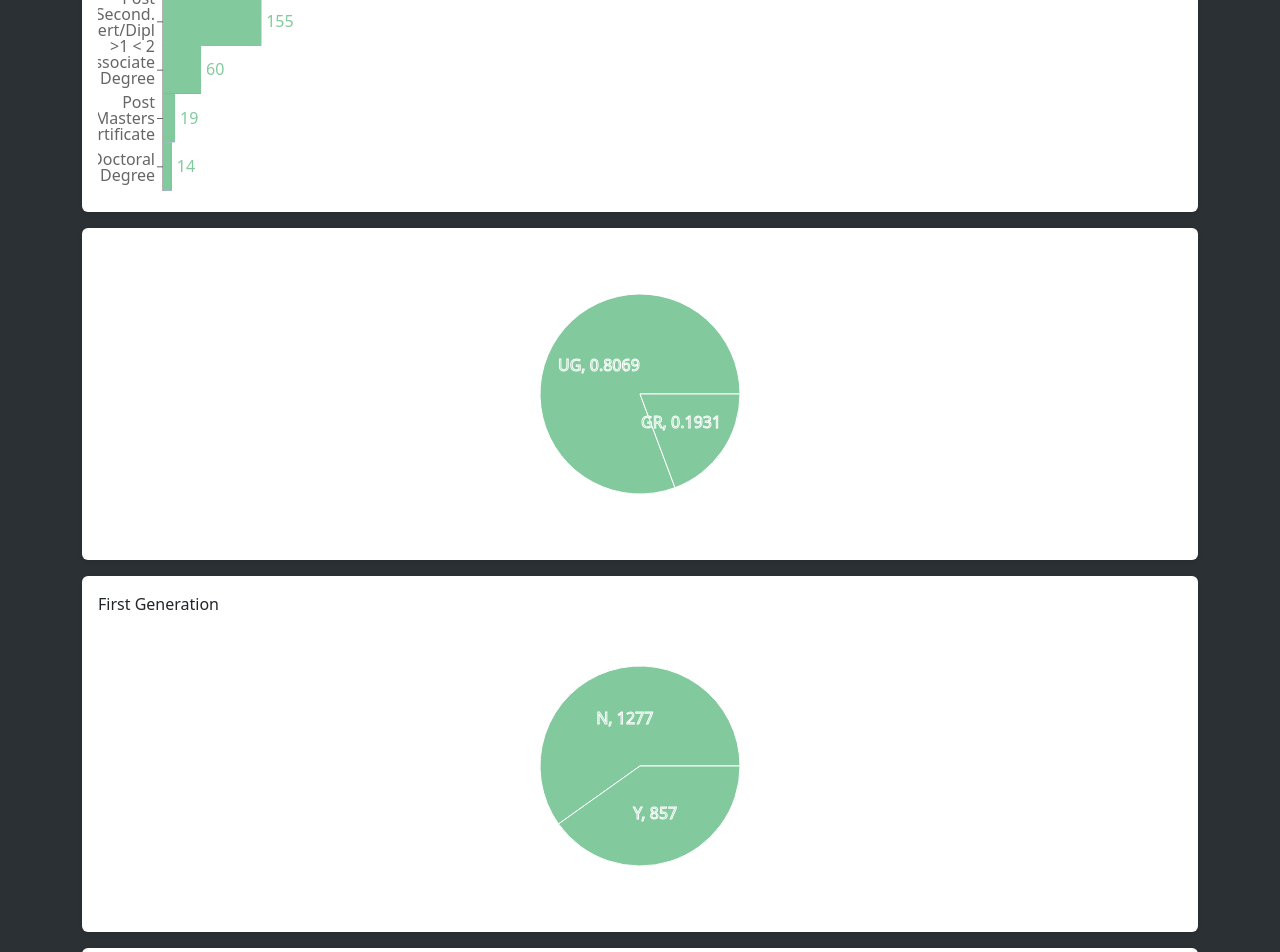
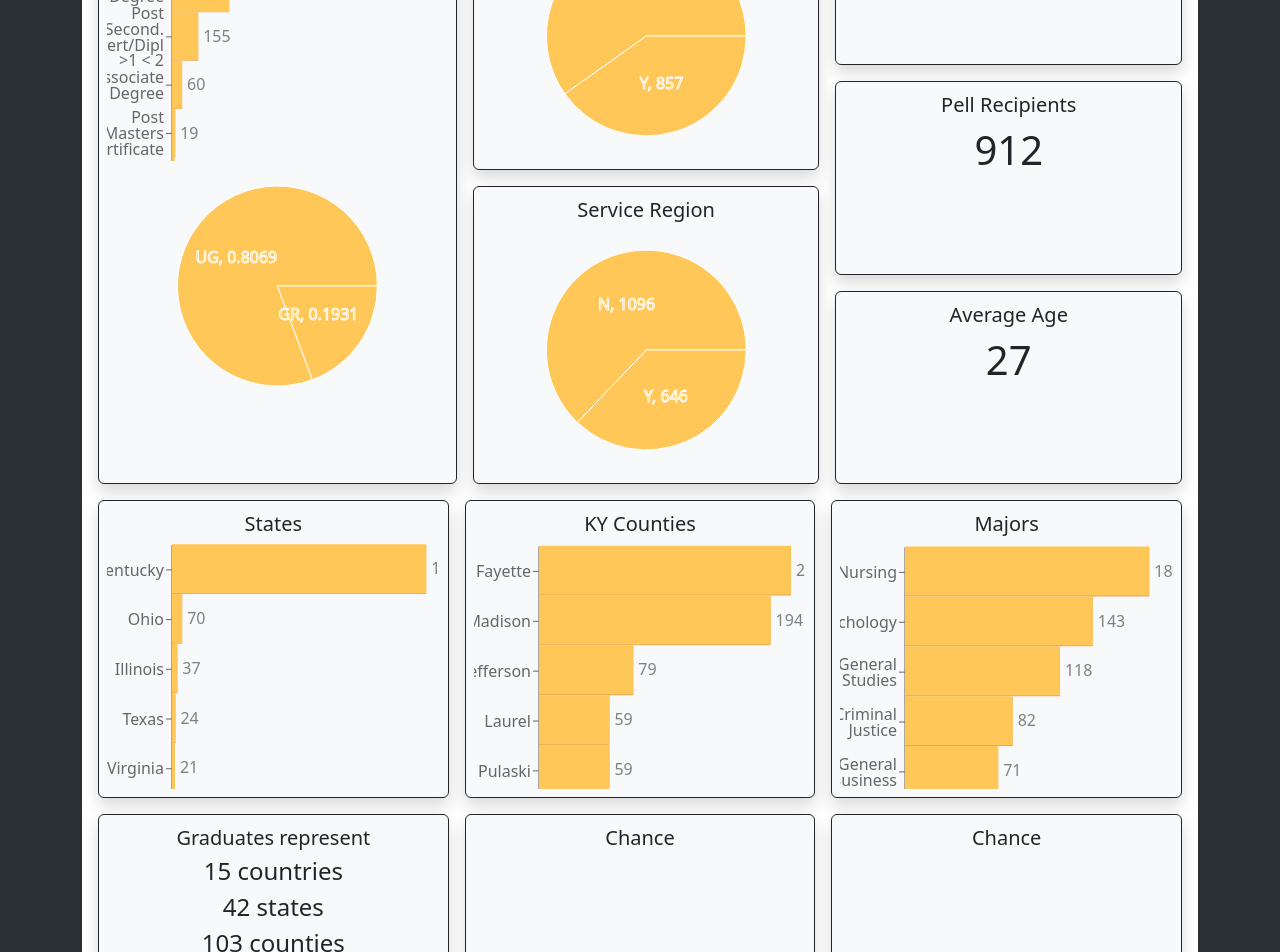
Before and after one commit to chancellor-whitaker/grad-by-numbers, a React (Vite) app: page / in a window 1280 px wide. Shown: the part 160-1112 px from the top of the page. Built offline with nearby package versions, Linux system fonts and the light colour scheme.

Commit message:
layout built

```diff
--- a/src/App.jsx
+++ b/src/App.jsx
@@ -4,6 +4,7 @@ import { SimpleBarChart } from "./components/SimpleBarChart";
 import { SimplePieChart } from "./components/SimplePieChart";
 import { summarizeData } from "./utils/summarizeData";
 import { Container } from "./components/Container";
+import { chartHeight } from "./utils/chartHeight";
 import { usePromise } from "./hooks/usePromise";
 import { getVizData } from "./utils/getVizData";
 import { Section } from "./components/Section";
@@ -49,40 +50,109 @@ export default function App() {
 
   const generateBarChartSection = (key) => {
     return (
-      <Section>
-        {vizData[key].title}
-        <div className="overflow-y-scroll" style={{ height: 300 }}>
+      <div style={{ height: chartHeight }} className="overflow-y-scroll">
         <SimpleBarChart
-            showOriginalLabels={showOriginalLabels(key)}
+          showOriginalLabels={showOriginalLabels(vizData[key].field)}
           filteredData={filteredVizData[key].data}
           data={vizData[key].data}
           onClick={handleClick}
         ></SimpleBarChart>
       </div>
-      </Section>
     );
   };
 
   const generatePieChartSection = (key) => {
     return (
-      <Section>
-        {vizData[key].title}
-        <div className="overflow-y-scroll" style={{ height: 300 }}>
+      <div style={{ height: chartHeight }} className="overflow-y-scroll">
         <SimplePieChart
-            showOriginalLabels={showOriginalLabels(key)}
+          showOriginalLabels={showOriginalLabels(vizData[key].field)}
           filteredData={filteredVizData[key].data}
           outerRadius={outerRadius}
           data={vizData[key].data}
           onClick={handleClick}
         ></SimplePieChart>
       </div>
-      </Section>
     );
   };
 
   return (
     <Container>
-      {generateBarChartSection("award")}
+      <Section>
+        <div className="d-flex flex-column gap-3">
+          <div className="d-flex flex-row gap-3">
+            <Block>
+              <div className="fs-5">{filteredVizData.award.title}</div>
+              <div>{generateBarChartSection("award")}</div>
+              <div>{generatePieChartSection("level")}</div>
+            </Block>
+            <div className="d-flex flex-column gap-3">
+              <Block>
+                <div className="fs-5">
+                  {filteredVizData.firstGeneration.title}
+                </div>
+                <div>{generatePieChartSection("firstGeneration")}</div>
+              </Block>
+              <Block>
+                <div className="fs-5">
+                  {filteredVizData.serviceRegion.title}
+                </div>
+                <div>{generatePieChartSection("serviceRegion")}</div>
+              </Block>
+            </div>
+            <div className="d-flex flex-column gap-3">
+              <Block>
+                <div className="fs-5">{filteredVizData.gpa.title}</div>
+                <div className="fs-1">{filteredVizData.gpa.average}</div>
+              </Block>
+              <Block>
+                <div className="fs-5">
+                  {filteredVizData.pellRecipient.title}
+                </div>
+                <div className="fs-1">
+                  {filteredVizData.pellRecipient.amount}
+                </div>
+              </Block>
+              <Block>
+                <div className="fs-5">{filteredVizData.age.title}</div>
+                <div className="fs-1">{filteredVizData.age.average}</div>
+              </Block>
+            </div>
+          </div>
+          <div className="d-flex flex-row gap-3">
+            <Block>
+              <div className="fs-5">{filteredVizData.state.title}</div>
+              <div>{generateBarChartSection("state")}</div>
+            </Block>
+            <Block>
+              <div className="fs-5">{filteredVizData.county.title}</div>
+              <div>{generateBarChartSection("county")}</div>
+            </Block>
+            <Block>
+              <div className="fs-5">{filteredVizData.major.title}</div>
+              <div>{generateBarChartSection("major")}</div>
+            </Block>
+          </div>
+          <div className="d-flex flex-row gap-3">
+            <Block>
+              <div className="fs-5">Graduates represent</div>
+              <div className="fs-4">
+                {filteredVizData.country.amount} countries
+              </div>
+              <div className="fs-4">{filteredVizData.state.amount} states</div>
+              <div className="fs-4">
+                {filteredVizData.county.amount} counties
+              </div>
+            </Block>
+            <Block>
+              <div className="fs-5">Chance</div>
+            </Block>
+            <Block>
+              <div className="fs-5">Chance</div>
+            </Block>
+          </div>
+        </div>
+      </Section>
+      {/* {generateBarChartSection("award")}
       {generatePieChartSection("level")}
       {generatePieChartSection("firstGeneration")}
       {generatePieChartSection("serviceRegion")}
@@ -106,7 +176,25 @@ export default function App() {
         <>{filteredVizData.country.amount} countries</>
         <>{filteredVizData.state.amount} states</>
         <>{filteredVizData.county.amount} counties</>
-      </Section>
+      </Section> */}
     </Container>
   );
 }
+
+const Block = ({
+  defaultClassName = "flex-fill p-2 bg-light border border-dark rounded shadow text-center",
+  className = "",
+  as = "div",
+  ...rest
+}) => {
+  const As = as;
+
+  return (
+    <As
+      className={[defaultClassName, className]
+        .filter((string) => string)
+        .join(" ")}
+      {...rest}
+    ></As>
+  );
+};
--- a/src/components/SimpleBarChart.jsx
+++ b/src/components/SimpleBarChart.jsx
@@ -1,4 +1,6 @@
 import { ResponsiveContainer, BarChart, XAxis, YAxis, Bar } from "recharts";
+
+import { colors } from "../utils/colors";
 
 export const SimpleBarChart = ({
   showOriginalLabels,
@@ -30,15 +32,15 @@ export const SimpleBarChart = ({
         <YAxis type="category" dataKey="name" />
         <Bar
           label={showOriginalLabels && { position: "right" }}
+          fill={colors.backgroundBar}
           onClick={onClick}
           dataKey="value"
-          fill="#8884d8"
         />
         <Bar
-          label={{ position: "right", fill: "#82ca9d" }}
+          label={{ position: "right" }}
+          fill={colors.foregroundBar}
           dataKey="filteredValue"
           onClick={onClick}
-          fill="#82ca9d"
         />
       </BarChart>
     </ResponsiveContainer>
--- a/src/components/SimplePieChart.jsx
+++ b/src/components/SimplePieChart.jsx
@@ -1,21 +1,23 @@
 import { ResponsiveContainer, LabelList, PieChart, Pie } from "recharts";
+
+import { chartHeight } from "../utils/chartHeight";
+import { colors } from "../utils/colors";
 
 export const SimplePieChart = ({
   showOriginalLabels,
   filteredData = [],
   outerRadius = 100,
-  height = 300,
   data = [],
   onClick,
 }) => {
   return (
-    <ResponsiveContainer height={height} width="100%">
+    <ResponsiveContainer height={chartHeight} width="100%">
       <PieChart>
         <Pie
+          fill={colors.backgroundBar}
           onClick={onClick}
           outerRadius={100}
           dataKey="value"
-          fill="#8884d8"
           data={data}
           cx="50%"
           cy="50%"
@@ -27,11 +29,11 @@ export const SimplePieChart = ({
           )}
         </Pie>
         <Pie
+          fill={colors.foregroundBar}
           outerRadius={outerRadius}
           data={filteredData}
           onClick={onClick}
           dataKey="value"
-          fill="#82ca9d"
           cx="50%"
           cy="50%"
         >
--- a/src/index.css
+++ b/src/index.css
@@ -5,3 +5,7 @@ body {
 .recharts-wrapper svg {
   overflow: visible;
 }
+
+.flex-row > div {
+  width: 100%;
+}
--- /dev/null
+++ b/src/utils/chartHeight.js
@@ -0,0 +1 @@
+export const chartHeight = 250;
--- /dev/null
+++ b/src/utils/colors.js
@@ -0,0 +1 @@
+export const colors = { backgroundBar: "#E6A65D", foregroundBar: "#FFC658" };
--- a/src/utils/getVizData.js
+++ b/src/utils/getVizData.js
@@ -6,24 +6,28 @@ export const getVizData = (summary) => ({
     data: getChartData(summary, "SHRDGMR_LEVL_CODE", true).map(
       ({ value, ...rest }) => ({ value: roundToTwo(value, 4), ...rest })
     ),
+    field: "SHRDGMR_LEVL_CODE",
     chart: "pie",
+  },
+  award: {
+    title: `${summary["acat_desc"]?.sum} Awards`,
+    data: getChartData(summary, "acat_desc"),
+    amount: summary["acat_desc"]?.sum,
+    field: "acat_desc",
+    chart: "bar",
   },
   age: {
     average: Math.floor(summary["Age"]?.average),
     max: Math.floor(summary["Age"]?.max),
     min: Math.floor(summary["Age"]?.min),
     title: "Average Age",
-  },
-  award: {
-    title: `${summary["acat_desc"]?.sum} Awards`,
-    data: getChartData(summary, "acat_desc"),
-    amount: summary["acat_desc"]?.sum,
-    chart: "bar",
+    field: "Age",
   },
   county: {
     amount: getChartData(summary, "COUNTYNM").length,
     data: getChartData(summary, "COUNTYNM"),
     title: "KY Counties",
+    field: "COUNTYNM",
     chart: "bar",
   },
   pellRecipient: {
@@ -31,31 +35,40 @@ export const getVizData = (summary) => ({
       ({ name }) => name === "Y"
     )?.value,
     title: "Pell Recipients",
+    field: "EKU_Low_Inc",
   },
   state: {
     amount: getChartData(summary, "STATENAME").length,
     data: getChartData(summary, "STATENAME"),
+    field: "STATENAME",
     title: "States",
     chart: "bar",
   },
   serviceRegion: {
     data: getChartData(summary, "EKU_Service_Region"),
+    field: "EKU_Service_Region",
     title: "Service Region",
     chart: "pie",
+  },
+  gpa: {
+    average: roundToTwo(summary["Overall_GPA_End_of_Term"]?.average),
+    field: "Overall_GPA_End_of_Term",
+    title: "Average Graduation GPA",
   },
   firstGeneration: {
     data: getChartData(summary, "FirstGenInd"),
     title: "First Generation",
+    field: "FirstGenInd",
     chart: "pie",
-  },
-  gpa: {
-    average: roundToTwo(summary["Overall_GPA_End_of_Term"]?.average),
-    title: "Average Graduation GPA",
   },
   major: {
     data: getChartData(summary, "major_desc"),
+    field: "major_desc",
     title: "Majors",
     chart: "bar",
   },
-  country: { amount: getChartData(summary, "country").length },
+  country: {
+    amount: getChartData(summary, "country").length,
+    field: "country",
+  },
 });
```
Lines whose indentation alone changed are shown as unchanged.
